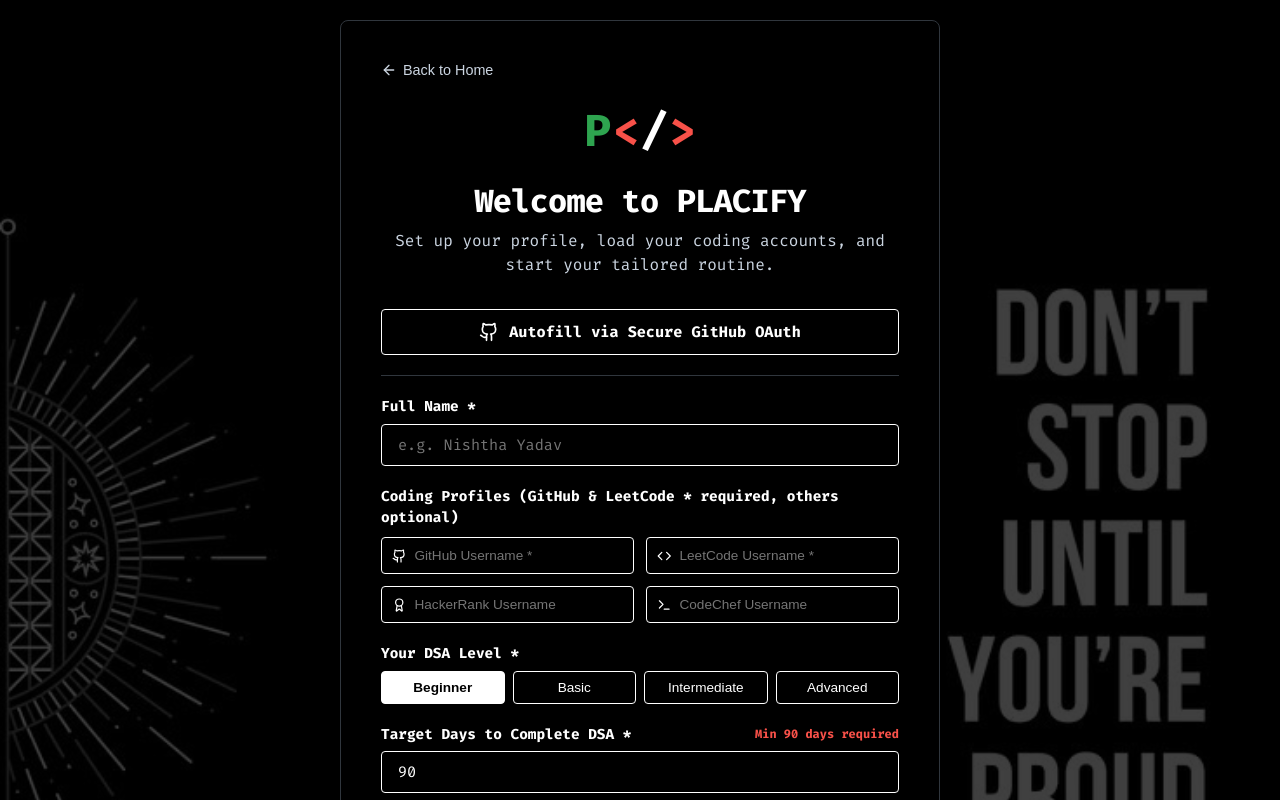
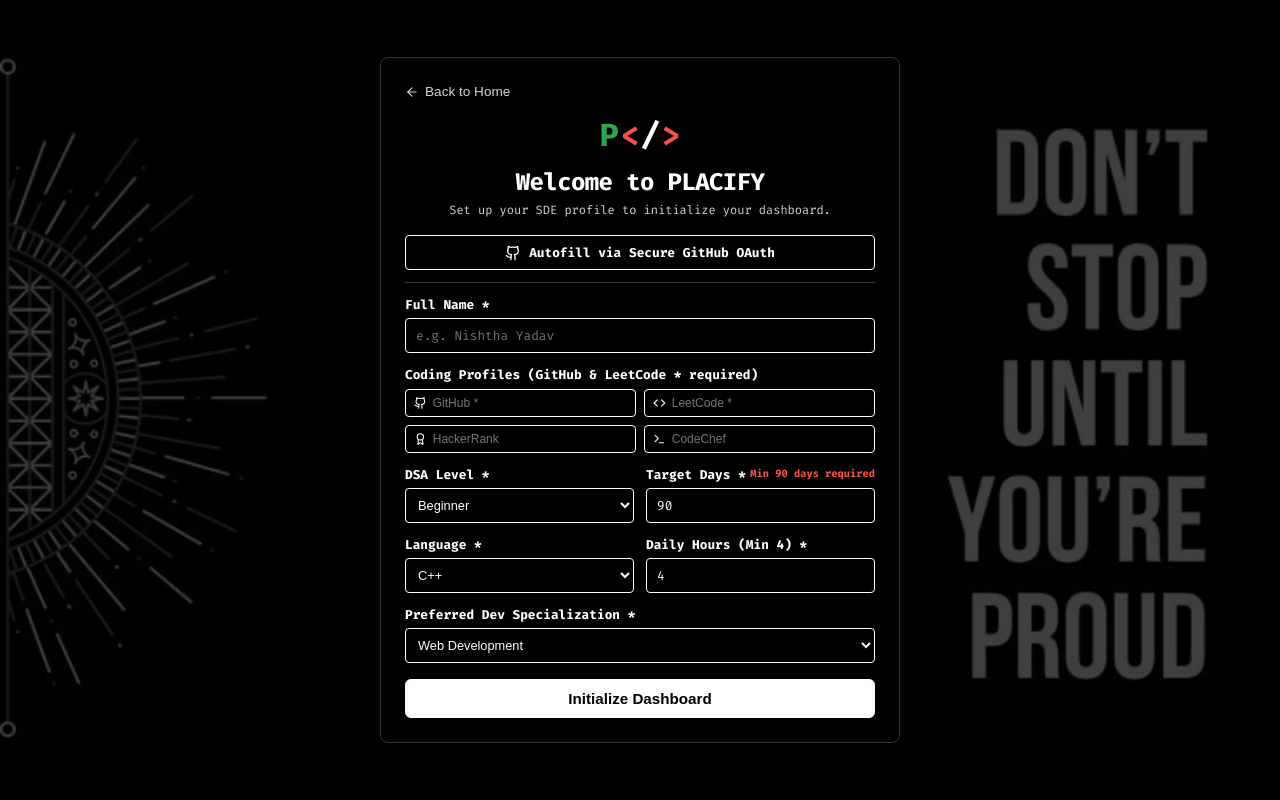
Before and after one commit to Nishthayadav20/PLACIFY, a React (Vite) app: page / in a window 1280 px wide. Both pictures are taken after a click on the button "Setup Tailored Plan". Shown: the top 800 px of the page. Built offline with nearby package versions, Linux system fonts and the light colour scheme; the HTML template or start-up script is replaced by a standard one.

Commit message:
Optimize onboarding form factor to fit on single viewport without scrolling

```diff
--- a/src/components/Onboarding.jsx
+++ b/src/components/Onboarding.jsx
@@ -120,11 +120,11 @@
       }} />
 
       <div className="card" style={{
-        maxWidth: "600px",
+        maxWidth: "520px",
         width: "100%",
         backgroundColor: "rgba(0, 0, 0, 0.85)",
         border: "1px solid var(--border-color)",
-        padding: "40px",
+        padding: "24px",
         borderRadius: "8px",
         zIndex: 2,
         backdropFilter: "blur(4px)"
@@ -142,29 +142,29 @@
               display: "inline-flex",
               alignItems: "center",
               gap: "6px",
-              fontSize: "0.9rem",
-              padding: "0 0 20px 0",
+              fontSize: "0.85rem",
+              padding: "0 0 12px 0",
               fontWeight: 500
             }}
             onMouseEnter={(e) => e.target.style.color = "#ffffff"}
             onMouseLeave={(e) => e.target.style.color = "#cbd5e1"}
           >
-            <ArrowLeft size={16} /> Back to Home
+            <ArrowLeft size={14} /> Back to Home
           </button>
         )}
 
         {/* Title */}
-        <div style={{ textAlign: "center", marginBottom: "32px" }}>
+        <div style={{ textAlign: "center", marginBottom: "16px" }}>
           {/* Logo Representation P</> */}
           <div style={{
-            fontSize: "2.8rem",
+            fontSize: "2rem",
             fontWeight: "900",
             fontFamily: "var(--font-headings)",
             display: "flex",
             alignItems: "center",
             justifyContent: "center",
             gap: "2px",
-            marginBottom: "16px"
+            marginBottom: "8px"
           }}>
             <span style={{ color: "var(--success)" }}>P</span>
             <span style={{ display: "flex", alignItems: "center", gap: "1px" }}>
@@ -173,46 +173,47 @@
               <span style={{ color: "var(--danger)" }}>&gt;</span>
             </span>
           </div>
-          <h1 style={{ fontSize: "2rem", marginBottom: "8px", color: "#ffffff" }}>Welcome to PLACIFY</h1>
-          <p style={{ color: "#cbd5e1" }}>Set up your profile, load your coding accounts, and start your tailored routine.</p>
+          <h1 style={{ fontSize: "1.5rem", marginBottom: "4px", color: "#ffffff" }}>Welcome to PLACIFY</h1>
+          <p style={{ color: "#cbd5e1", fontSize: "0.75rem", margin: 0 }}>Set up your SDE profile to initialize your dashboard.</p>
         </div>
 
         {errorMsg && (
           <div className="badge badge-danger" style={{
             width: "100%",
             justifyContent: "center",
-            padding: "10px",
-            marginBottom: "20px",
+            padding: "8px",
+            marginBottom: "12px",
             borderRadius: "var(--radius-sm)",
-            textTransform: "none"
+            textTransform: "none",
+            fontSize: "0.75rem"
           }}>
             {errorMsg}
           </div>
         )}
 
-        <form onSubmit={handleSubmit} style={{ display: "flex", flexDirection: "column", gap: "20px" }}>
+        <form onSubmit={handleSubmit} style={{ display: "flex", flexDirection: "column", gap: "12px" }}>
           {/* GitHub OAuth Secure Integration */}
-          <div style={{ borderBottom: "1px solid var(--border-color)", paddingBottom: "20px" }}>
+          <div style={{ borderBottom: "1px solid var(--border-color)", paddingBottom: "12px" }}>
             <button
               type="button"
               className="btn btn-secondary"
               onClick={handleGithubOAuth}
-              style={{ width: "100%", justifyContent: "center", display: "flex", gap: "10px", padding: "12px", border: "1px solid #ffffff", backgroundColor: "#000000", color: "#ffffff", fontWeight: "bold" }}
+              style={{ width: "100%", justifyContent: "center", display: "flex", gap: "8px", padding: "8px 12px", fontSize: "0.8rem", border: "1px solid #ffffff", backgroundColor: "#000000", color: "#ffffff", fontWeight: "bold" }}
               disabled={isAuthenticating}
             >
-              <Github size={20} />
-              {isAuthenticating ? "Connecting securely via GitHub OAuth..." : "Autofill via Secure GitHub OAuth"}
+              <Github size={16} />
+              {isAuthenticating ? "Connecting securely..." : "Autofill via Secure GitHub OAuth"}
             </button>
           </div>
 
           {/* Name */}
           <div>
-            <label style={{ fontSize: "0.9rem", fontWeight: 600, display: "block", marginBottom: "6px", color: "#ffffff" }}>Full Name *</label>
+            <label style={{ fontSize: "0.8rem", fontWeight: 600, display: "block", marginBottom: "4px", color: "#ffffff" }}>Full Name *</label>
             <input
               type="text"
               className="search-input"
               placeholder="e.g. Nishtha Yadav"
-              style={{ width: "100%", backgroundColor: "#000000", border: "1px solid #ffffff", color: "#ffffff" }}
+              style={{ width: "100%", padding: "8px 10px", fontSize: "0.8rem", backgroundColor: "#000000", border: "1px solid #ffffff", color: "#ffffff" }}
               value={name}
               onChange={(e) => setName(e.target.value)}
               required
@@ -221,51 +222,51 @@
 
           {/* Social Profiles Grid */}
           <div>
-            <label style={{ fontSize: "0.9rem", fontWeight: 600, display: "block", marginBottom: "8px", color: "#ffffff" }}>
-              Coding Profiles (GitHub & LeetCode * required, others optional)
+            <label style={{ fontSize: "0.8rem", fontWeight: 600, display: "block", marginBottom: "4px", color: "#ffffff" }}>
+              Coding Profiles (GitHub & LeetCode * required)
             </label>
-            <div style={{ display: "grid", gridTemplateColumns: "1fr 1fr", gap: "12px" }}>
-              <div style={{ display: "flex", alignItems: "center", border: "1px solid #ffffff", borderRadius: "var(--radius-sm)", padding: "0 10px", backgroundColor: "#000000" }}>
-                <Github size={16} style={{ color: "#ffffff", marginRight: "8px" }} />
+            <div style={{ display: "grid", gridTemplateColumns: "1fr 1fr", gap: "8px" }}>
+              <div style={{ display: "flex", alignItems: "center", border: "1px solid #ffffff", borderRadius: "var(--radius-sm)", padding: "0 8px", backgroundColor: "#000000" }}>
+                <Github size={14} style={{ color: "#ffffff", marginRight: "6px" }} />
                 <input
                   type="text"
-                  placeholder="GitHub Username *"
-                  style={{ border: "none", outline: "none", padding: "10px 0", width: "100%", fontSize: "0.85rem", backgroundColor: "transparent", color: "#ffffff" }}
+                  placeholder="GitHub *"
+                  style={{ border: "none", outline: "none", padding: "6px 0", width: "100%", fontSize: "0.75rem", backgroundColor: "transparent", color: "#ffffff" }}
                   value={github}
                   onChange={(e) => setGithub(e.target.value)}
                   required
                 />
               </div>
 
-              <div style={{ display: "flex", alignItems: "center", border: "1px solid #ffffff", borderRadius: "var(--radius-sm)", padding: "0 10px", backgroundColor: "#000000" }}>
-                <Code size={16} style={{ color: "#ffffff", marginRight: "8px" }} />
+              <div style={{ display: "flex", alignItems: "center", border: "1px solid #ffffff", borderRadius: "var(--radius-sm)", padding: "0 8px", backgroundColor: "#000000" }}>
+                <Code size={14} style={{ color: "#ffffff", marginRight: "6px" }} />
                 <input
                   type="text"
-                  placeholder="LeetCode Username *"
-                  style={{ border: "none", outline: "none", padding: "10px 0", width: "100%", fontSize: "0.85rem", backgroundColor: "transparent", color: "#ffffff" }}
+                  placeholder="LeetCode *"
+                  style={{ border: "none", outline: "none", padding: "6px 0", width: "100%", fontSize: "0.75rem", backgroundColor: "transparent", color: "#ffffff" }}
                   value={leetcode}
                   onChange={(e) => setLeetcode(e.target.value)}
                   required
                 />
               </div>
 
-              <div style={{ display: "flex", alignItems: "center", border: "1px solid #ffffff", borderRadius: "var(--radius-sm)", padding: "0 10px", backgroundColor: "#000000" }}>
-                <Award size={16} style={{ color: "#ffffff", marginRight: "8px" }} />
+              <div style={{ display: "flex", alignItems: "center", border: "1px solid #ffffff", borderRadius: "var(--radius-sm)", padding: "0 8px", backgroundColor: "#000000" }}>
+                <Award size={14} style={{ color: "#ffffff", marginRight: "6px" }} />
                 <input
                   type="text"
-                  placeholder="HackerRank Username"
-                  style={{ border: "none", outline: "none", padding: "10px 0", width: "100%", fontSize: "0.85rem", backgroundColor: "transparent", color: "#ffffff" }}
+                  placeholder="HackerRank"
+                  style={{ border: "none", outline: "none", padding: "6px 0", width: "100%", fontSize: "0.75rem", backgroundColor: "transparent", color: "#ffffff" }}
                   value={hackerrank}
                   onChange={(e) => setHackerrank(e.target.value)}
                 />
               </div>
 
-              <div style={{ display: "flex", alignItems: "center", border: "1px solid #ffffff", borderRadius: "var(--radius-sm)", padding: "0 10px", backgroundColor: "#000000" }}>
-                <Terminal size={16} style={{ color: "#ffffff", marginRight: "8px" }} />
+              <div style={{ display: "flex", alignItems: "center", border: "1px solid #ffffff", borderRadius: "var(--radius-sm)", padding: "0 8px", backgroundColor: "#000000" }}>
+                <Terminal size={14} style={{ color: "#ffffff", marginRight: "6px" }} />
                 <input
                   type="text"
-                  placeholder="CodeChef Username"
-                  style={{ border: "none", outline: "none", padding: "10px 0", width: "100%", fontSize: "0.85rem", backgroundColor: "transparent", color: "#ffffff" }}
+                  placeholder="CodeChef"
+                  style={{ border: "none", outline: "none", padding: "6px 0", width: "100%", fontSize: "0.75rem", backgroundColor: "transparent", color: "#ffffff" }}
                   value={codechef}
                   onChange={(e) => setCodechef(e.target.value)}
                 />
@@ -273,94 +274,74 @@
             </div>
           </div>
 
-          {/* Level Selector */}
+          {/* Level Selector (Dropdown) */}
+          <div style={{ display: "grid", gridTemplateColumns: "1fr 1fr", gap: "12px" }}>
             <div>
-            <label style={{ fontSize: "0.9rem", fontWeight: 600, display: "block", marginBottom: "6px", color: "#ffffff" }}>Your DSA Level *</label>
-            <div style={{ display: "grid", gridTemplateColumns: "repeat(4, 1fr)", gap: "8px" }}>
-              {["Beginner", "Basic", "Intermediate", "Advanced"].map(lvl => (
-                <button
-                  key={lvl}
-                  type="button"
-                  style={{
-                    padding: "8px 0",
-                    width: "100%",
-                    fontSize: "0.85rem",
-                    backgroundColor: dsaLevel === lvl ? "#ffffff" : "#000000",
-                    color: dsaLevel === lvl ? "#000000" : "#ffffff",
-                    border: "1px solid #ffffff",
-                    borderRadius: "4px",
-                    cursor: "pointer",
-                    fontWeight: dsaLevel === lvl ? "bold" : "normal"
-                  }}
-                  onClick={() => setDsaLevel(lvl)}
+              <label style={{ fontSize: "0.8rem", fontWeight: 600, display: "block", marginBottom: "4px", color: "#ffffff" }}>DSA Level *</label>
+              <select
+                style={{ width: "100%", padding: "8px", backgroundColor: "#000000", border: "1px solid #ffffff", color: "#ffffff", borderRadius: "4px", fontSize: "0.8rem" }}
+                value={dsaLevel}
+                onChange={(e) => setDsaLevel(e.target.value)}
               >
-                  {lvl}
-                </button>
-              ))}
-            </div>
+                <option value="Beginner">Beginner</option>
+                <option value="Basic">Basic</option>
+                <option value="Intermediate">Intermediate</option>
+                <option value="Advanced">Advanced</option>
+              </select>
             </div>
 
             {/* Timeline Days */}
             <div>
-            <div style={{ display: "flex", justifyContent: "space-between", alignItems: "center", marginBottom: "6px" }}>
-              <label style={{ fontSize: "0.9rem", fontWeight: 600, color: "#ffffff" }}>Target Days to Complete DSA *</label>
-              <span style={{ fontSize: "0.75rem", color: "var(--danger)", fontWeight: 600 }}>{getMinDaysHint()}</span>
+              <div style={{ display: "flex", justifyContent: "space-between", alignItems: "center", marginBottom: "4px" }}>
+                <label style={{ fontSize: "0.8rem", fontWeight: 600, color: "#ffffff" }}>Target Days *</label>
+                <span style={{ fontSize: "0.65rem", color: "var(--danger)", fontWeight: 600 }}>{getMinDaysHint()}</span>
               </div>
               <input
                 type="number"
                 className="search-input"
-              style={{ width: "100%", backgroundColor: "#000000", border: "1px solid #ffffff", color: "#ffffff" }}
+                style={{ width: "100%", padding: "8px 10px", fontSize: "0.8rem", backgroundColor: "#000000", border: "1px solid #ffffff", color: "#ffffff" }}
                 value={timelineDays}
                 onChange={(e) => setTimelineDays(e.target.value)}
                 min={dsaLevel === "Advanced" ? 45 : dsaLevel === "Intermediate" ? 60 : 90}
                 required
               />
             </div>
-
-          {/* Language Selector */}
-          <div>
-            <label style={{ fontSize: "0.9rem", fontWeight: 600, display: "block", marginBottom: "6px", color: "#ffffff" }}>Preferred Programming Language *</label>
-            <div style={{ display: "grid", gridTemplateColumns: "repeat(4, 1fr)", gap: "8px" }}>
-              {["C++", "Java", "Python", "JavaScript"].map(lang => (
-                <button
-                  key={lang}
-                  type="button"
-                  style={{
-                    padding: "8px 0",
-                    width: "100%",
-                    fontSize: "0.85rem",
-                    backgroundColor: language === lang ? "#ffffff" : "#000000",
-                    color: language === lang ? "#000000" : "#ffffff",
-                    border: "1px solid #ffffff",
-                    borderRadius: "4px",
-                    cursor: "pointer",
-                    fontWeight: language === lang ? "bold" : "normal"
-                  }}
-                  onClick={() => setLanguage(lang)}
-                >
-                  {lang}
-                </button>
-              ))}
-            </div>
           </div>
 
-          <div style={{ display: "grid", gridTemplateColumns: "1fr 1fr", gap: "16px" }}>
+          {/* Language Selector (Dropdown) */}
+          <div style={{ display: "grid", gridTemplateColumns: "1fr 1fr", gap: "12px" }}>
             <div>
-              <label style={{ fontSize: "0.9rem", fontWeight: 600, color: "#ffffff", display: "block", marginBottom: "6px" }}>Daily Study Hours (Min 4) *</label>
+              <label style={{ fontSize: "0.8rem", fontWeight: 600, display: "block", marginBottom: "4px", color: "#ffffff" }}>Language *</label>
+              <select
+                style={{ width: "100%", padding: "8px", backgroundColor: "#000000", border: "1px solid #ffffff", color: "#ffffff", borderRadius: "4px", fontSize: "0.8rem" }}
+                value={language}
+                onChange={(e) => setLanguage(e.target.value)}
+              >
+                <option value="C++">C++</option>
+                <option value="Java">Java</option>
+                <option value="Python">Python</option>
+                <option value="JavaScript">JavaScript</option>
+              </select>
+            </div>
+
+            <div>
+              <label style={{ fontSize: "0.8rem", fontWeight: 600, color: "#ffffff", display: "block", marginBottom: "4px" }}>Daily Hours (Min 4) *</label>
               <input
                 type="number"
                 className="search-input"
-                style={{ width: "100%", backgroundColor: "#000000", border: "1px solid #ffffff", color: "#ffffff" }}
+                style={{ width: "100%", padding: "8px 10px", fontSize: "0.8rem", backgroundColor: "#000000", border: "1px solid #ffffff", color: "#ffffff" }}
                 value={dailyHours}
                 onChange={(e) => setDailyHours(Math.max(1, Number(e.target.value)))}
                 min={4}
                 required
               />
             </div>
+          </div>
+
           <div>
-              <label style={{ fontSize: "0.9rem", fontWeight: 600, color: "#ffffff", display: "block", marginBottom: "6px" }}>Preferred Dev Specialization *</label>
+            <label style={{ fontSize: "0.8rem", fontWeight: 600, color: "#ffffff", display: "block", marginBottom: "4px" }}>Preferred Dev Specialization *</label>
             <select
-                style={{ width: "100%", padding: "10px", backgroundColor: "#000000", border: "1px solid #ffffff", color: "#ffffff", borderRadius: "4px" }}
+              style={{ width: "100%", padding: "8px", backgroundColor: "#000000", border: "1px solid #ffffff", color: "#ffffff", borderRadius: "4px", fontSize: "0.8rem" }}
               value={devTrack}
               onChange={(e) => setDevTrack(e.target.value)}
             >
@@ -370,16 +351,15 @@
               <option value="AWS Cloud & DevOps">AWS Cloud & DevOps</option>
             </select>
           </div>
-          </div>
 
           {/* Submit */}
           <button
             type="submit"
             style={{
               width: "100%",
-              padding: "12px",
-              fontSize: "1rem",
-              marginTop: "12px",
+              padding: "10px",
+              fontSize: "0.95rem",
+              marginTop: "4px",
               backgroundColor: "#ffffff",
               color: "#000000",
               border: "1px solid #ffffff",
```
Lines whose indentation alone changed are shown as unchanged.
